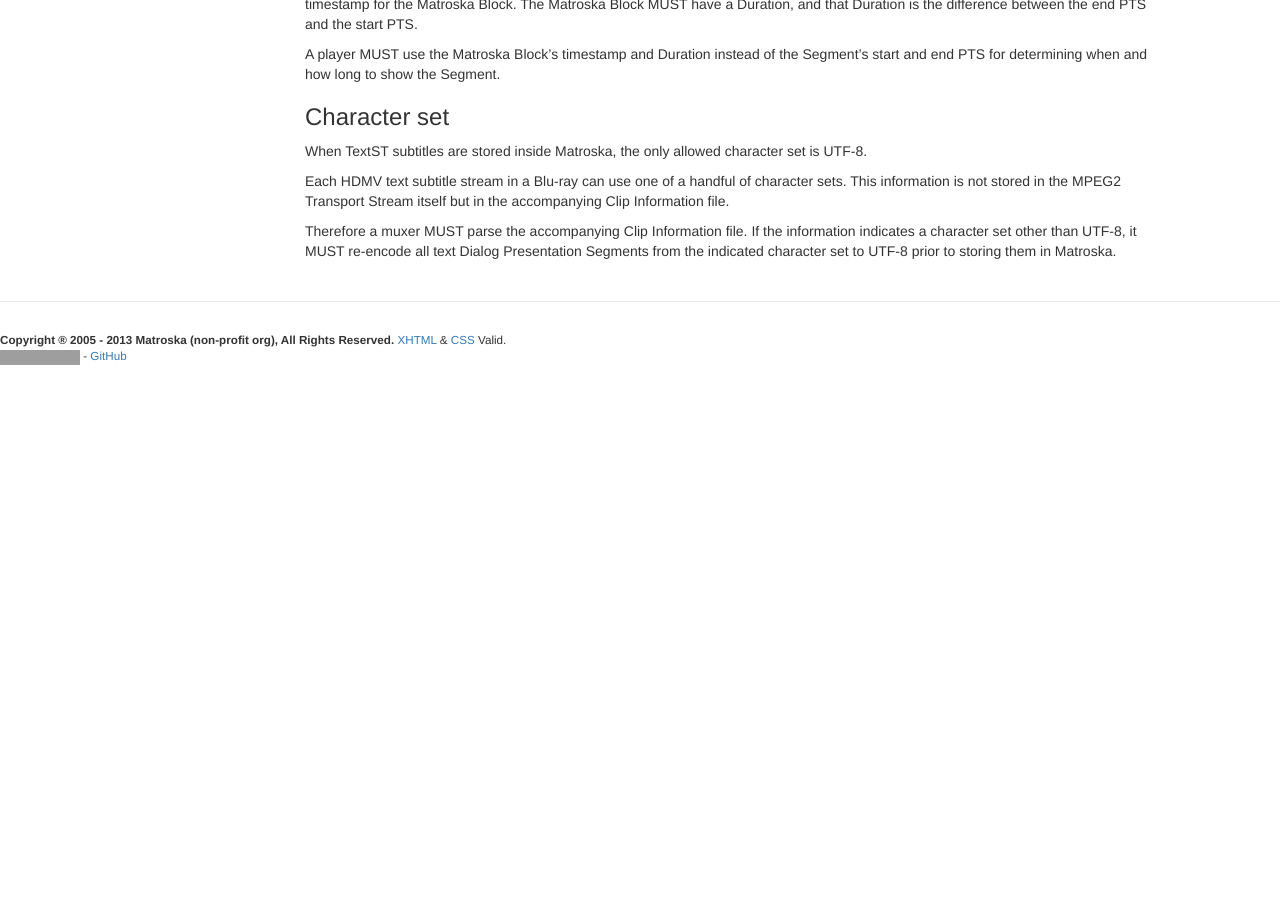
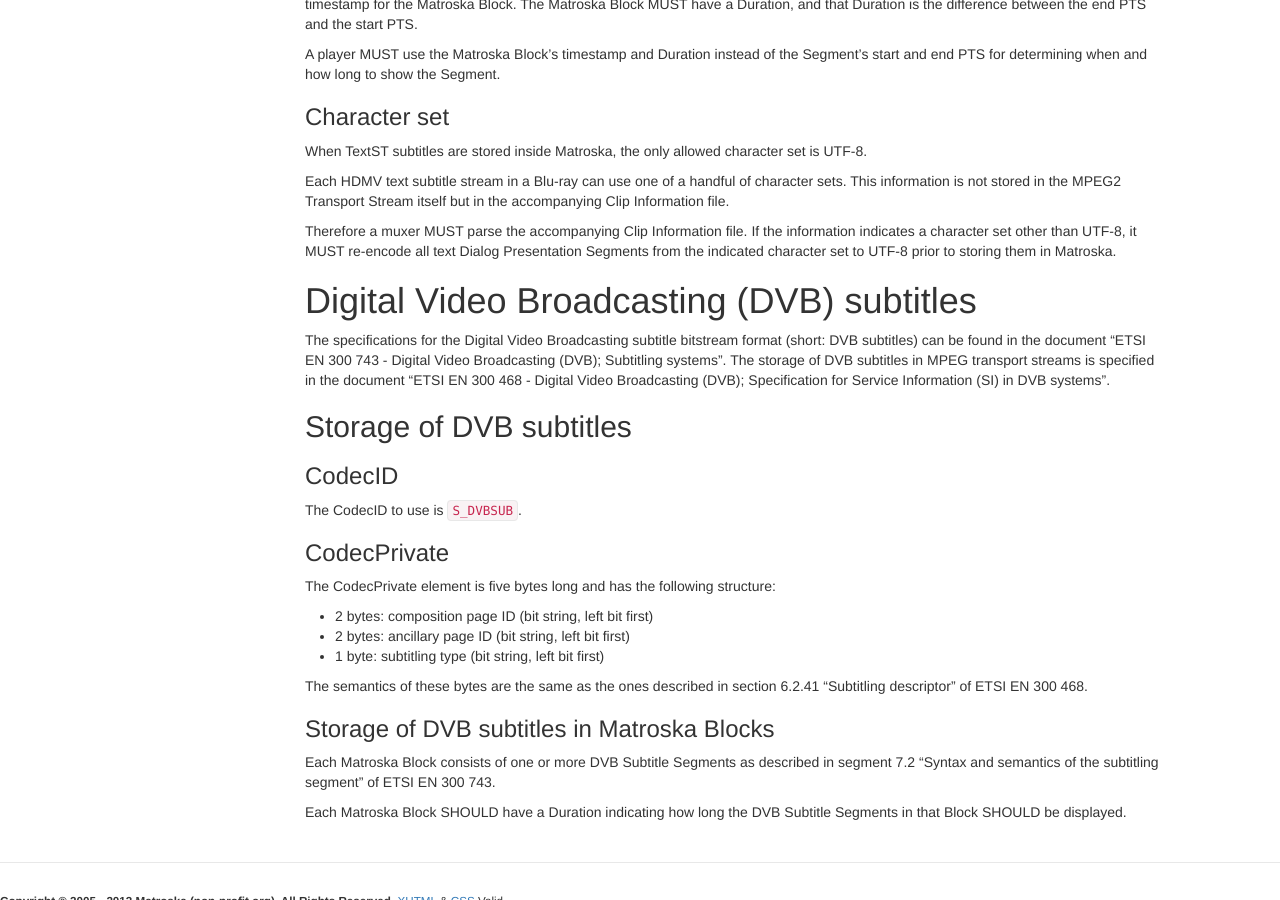
Before and after one commit to ietf-wg-cellar/matroska-specification, a Jekyll site: the page built from subtitles.md, in a window 1280 px wide and 900 px high, scrolled down 10285 px. Built offline with Jekyll 4.4.1, drawn with Linux system fonts in a browser that asks for light colours; our own code applies the rules of GitHub Pages for plain Markdown files; before the commit the page ends 10690 px from its top, so only the background shows below that; grey boxes are pictures that could not be loaded.

Commit message:
add codec specs for DVB subtitles (codec ID S_DVBSUB)

```diff
--- a/subtitles.md
+++ b/subtitles.md
@@ -532,3 +532,30 @@ When TextST subtitles are stored inside Matroska, the only allowed character set
 Each HDMV text subtitle stream in a Blu-ray can use one of a handful of character sets. This information is not stored in the MPEG2 Transport Stream itself but in the accompanying Clip Information file.
 
 Therefore a muxer MUST parse the accompanying Clip Information file. If the information indicates a character set other than UTF-8, it MUST re-encode all text Dialog Presentation Segments from the indicated character set to UTF-8 prior to storing them in Matroska.
+
+
+# Digital Video Broadcasting (DVB) subtitles
+
+The specifications for the Digital Video Broadcasting subtitle bitstream format (short: DVB subtitles) can be found in the document "ETSI EN 300 743 - Digital Video Broadcasting (DVB); Subtitling systems". The storage of DVB subtitles in MPEG transport streams is specified in the document "ETSI EN 300 468 - Digital Video Broadcasting (DVB); Specification for Service Information (SI) in DVB systems".
+
+## Storage of DVB subtitles
+
+### CodecID
+
+The CodecID to use is `S_DVBSUB`.
+
+### CodecPrivate
+
+The CodecPrivate element is five bytes long and has the following structure:
+
+*    2 bytes: composition page ID (bit string, left bit first)
+*    2 bytes: ancillary page ID (bit string, left bit first)
+*    1 byte: subtitling type (bit string, left bit first)
+
+The semantics of these bytes are the same as the ones described in section 6.2.41 "Subtitling descriptor" of ETSI EN 300 468.
+
+### Storage of DVB subtitles in Matroska Blocks
+
+Each Matroska Block consists of one or more DVB Subtitle Segments as described in segment 7.2 "Syntax and semantics of the subtitling segment" of ETSI EN 300 743.
+
+Each Matroska Block SHOULD have a Duration indicating how long the DVB Subtitle Segments in that Block SHOULD be displayed.
```
Also changed, not shown: codec_specs.md (+5 -0 lines).
